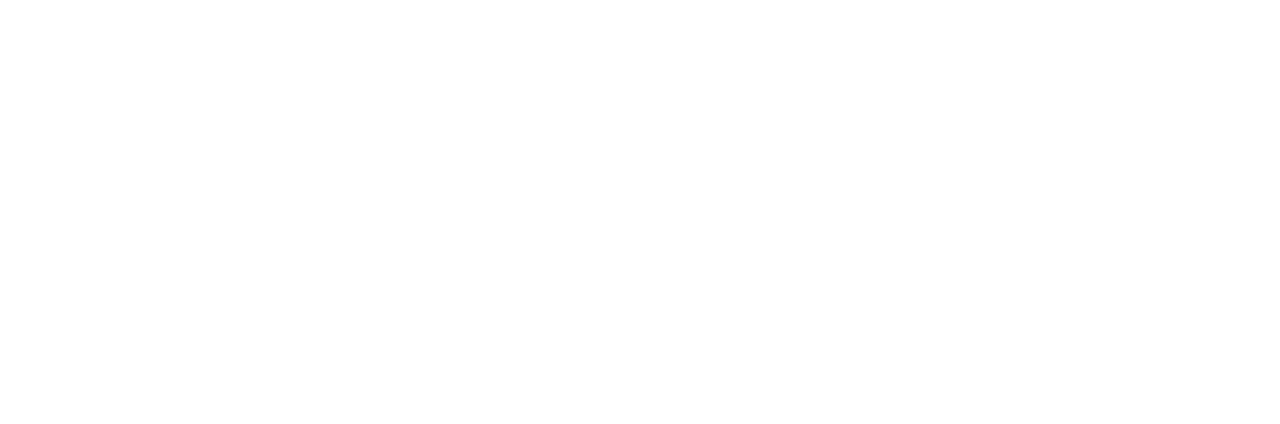
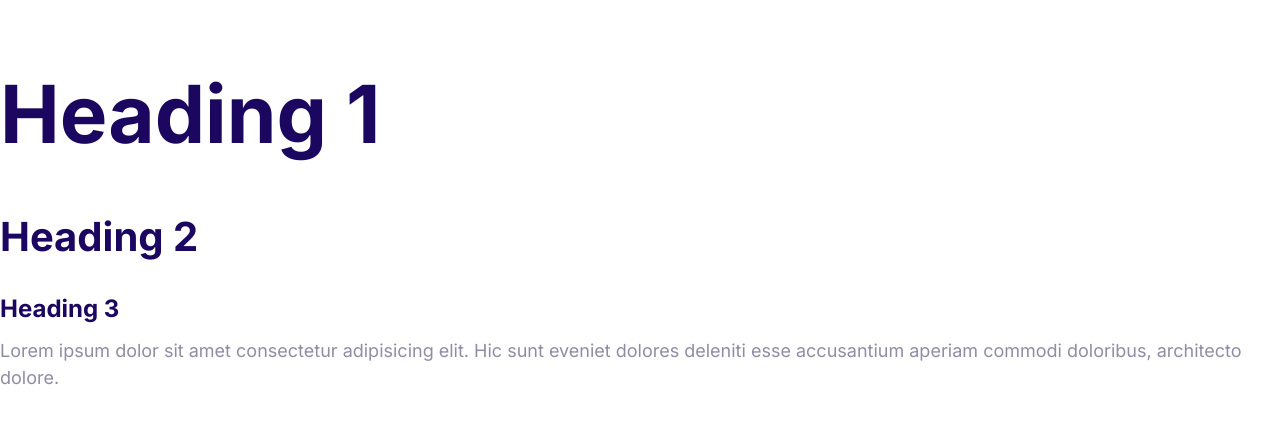
Before and after one commit to DINESHKD07/Onepiece, a plain HTML site: page index.html in a window 1280 px wide. Drawn offline with Linux system fonts and the light colour scheme.

Commit message:
Define the styles for the fonts.

```diff
--- a/css/styles.css
+++ b/css/styles.css
@@ -5,3 +5,53 @@
     --color-headings: #1b0760;
     --color-body: #918ca4;
 }
+
+html {
+    font-size: 62.5%;
+}
+
+body {
+    font-family: Inter, Arial, Helvetica, sans-serif;
+    font-size: 2.4rem;
+    line-height: 1.5;
+    color: var(--color-body);
+}
+
+h1, h2, h3 {
+color: var(--color-headings);
+margin-bottom: 1rem;
+}
+
+h1 {
+    font-size: 7rem;
+}
+
+h2 {
+    font-size: 4rem;
+}
+
+h3 {
+    font-size: 3rem;
+}
+
+p {
+    margin-top: 0;
+}
+
+@media screen and (min-width: 1024px) {
+    body {
+        font-size: 1.8rem;
+    }
+
+    h1 {
+        font-size: 8rem;
+    }
+
+    h2 {
+        font-size: 4rem;
+    }
+
+    h3 {
+        font-size: 2.4rem;
+    }
+}
--- a/index.html
+++ b/index.html
@@ -5,8 +5,22 @@
     <meta http-equiv="X-UA-Compatible" content="IE=edge" />
     <meta name="viewport" content="width=device-width, initial-scale=1.0" />
     <title>Document</title>
+    <link rel="preconnect" href="https://fonts.gstatic.com" crossorigin />
+    <link
+      href="https://fonts.googleapis.com/css2?family=Inter:wght@400;600;700&display=swap"
+      rel="stylesheet"
+    />
     <link rel="stylesheet" href="css/normalize.css" />
     <link rel="stylesheet" href="css/styles.css" />
   </head>
-  <body></body>
+  <body>
+    <h1>Heading 1</h1>
+    <h2>Heading 2</h2>
+    <h3>Heading 3</h3>
+    <p>
+      Lorem ipsum dolor sit amet consectetur adipisicing elit. Hic sunt eveniet
+      dolores deleniti esse accusantium aperiam commodi doloribus, architecto
+      dolore.
+    </p>
+  </body>
 </html>
```
